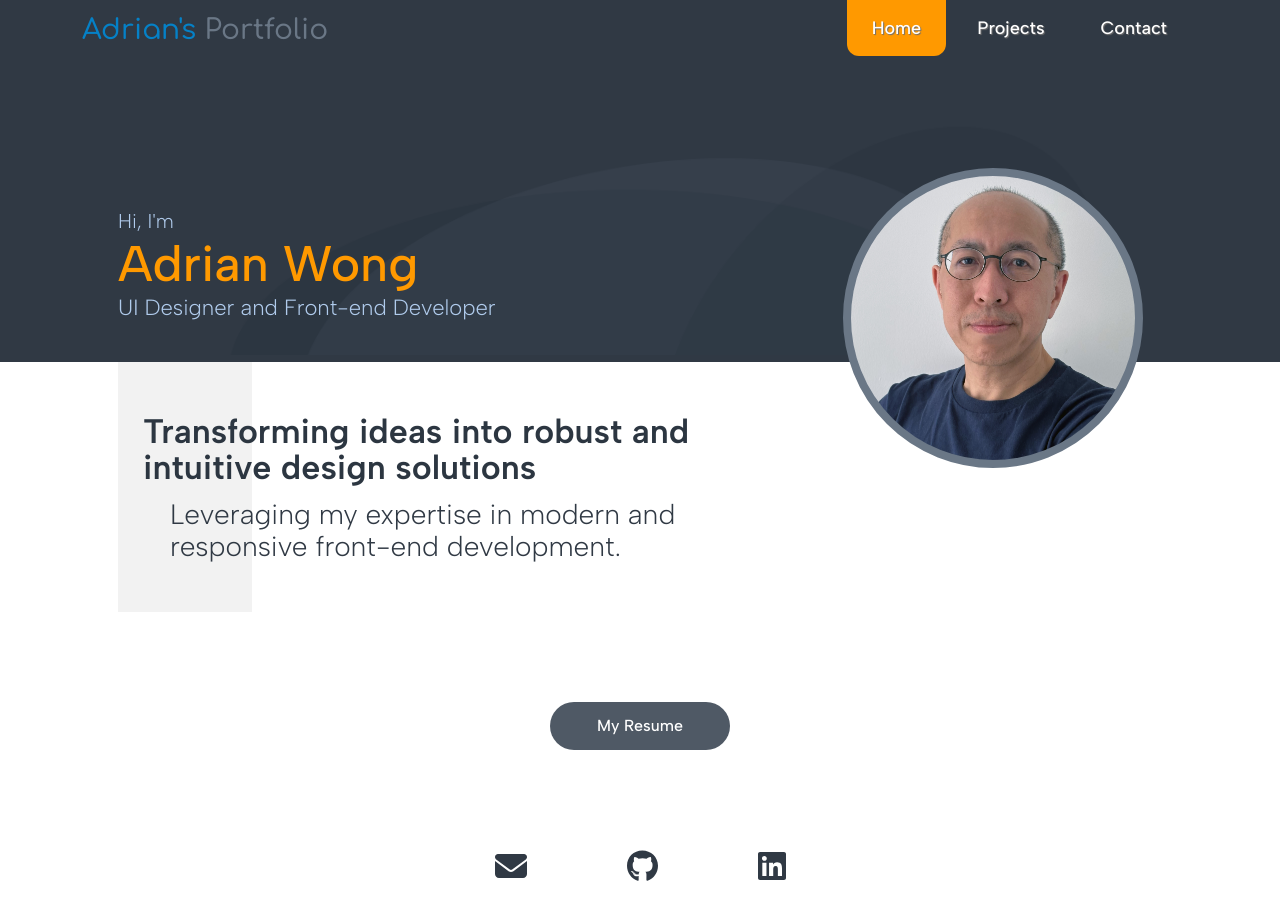
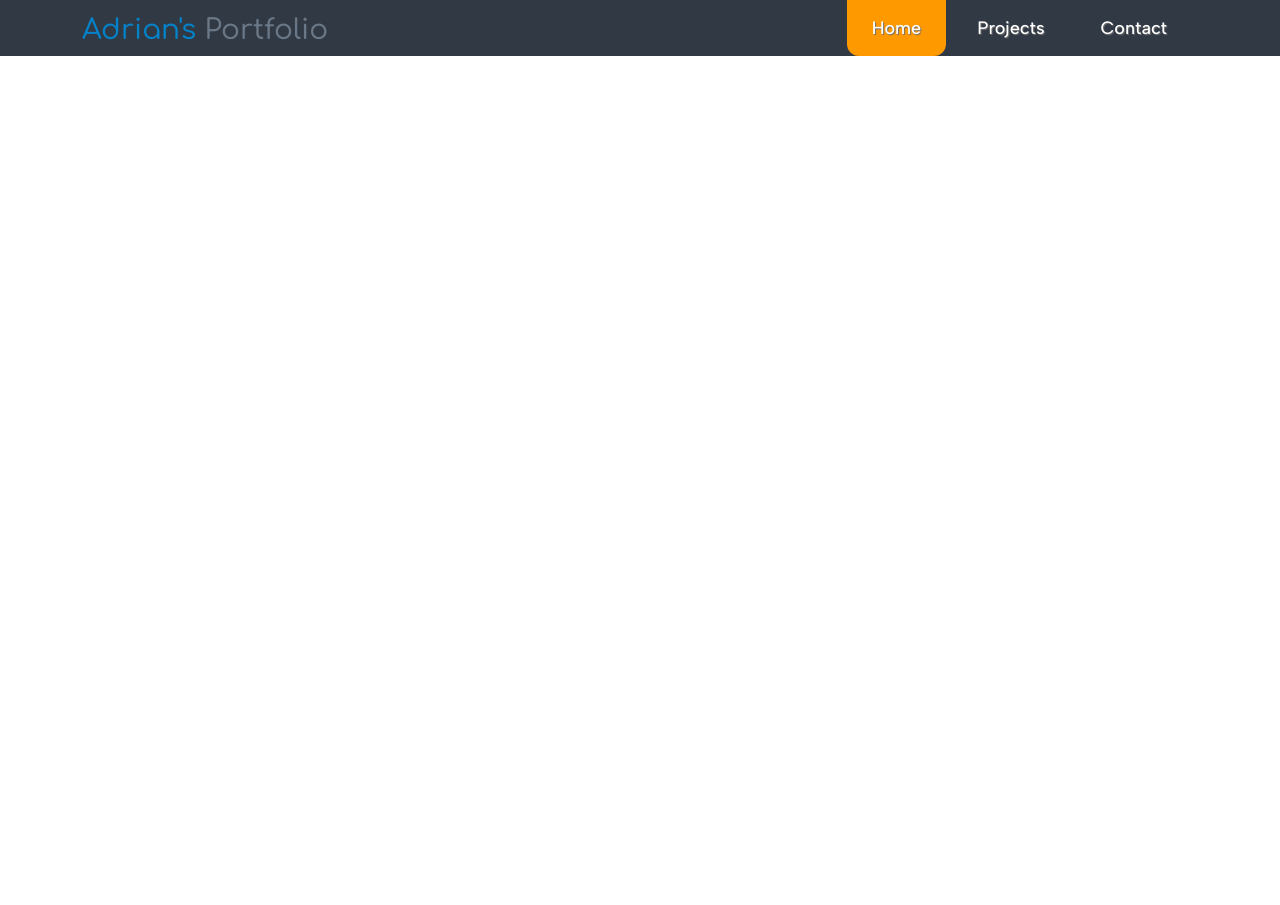
Before and after one commit to adriwg/Adrian-react-portfolio, a React (Create React App) app: page / in a window 1280 px wide. After the commit the page ends 800 px from the top, so only its background shows below. Built offline with nearby package versions, Linux system fonts and the light colour scheme.

Commit message:
Change Hashbrowser

```diff
--- a/src/App.js
+++ b/src/App.js
@@ -1,5 +1,5 @@
 import React from 'react';
-import { BrowserRouter as Router, Route, Routes } from 'react-router-dom';
+import { HashRouter as Router, Route, Routes } from 'react-router-dom';
 import Header from './components/Header';
 import Home from './components/Home';
 import Projects from './components/Projects';
@@ -17,7 +17,7 @@ function App() {
     <div>
       <Header />
       <Routes>
-        <Route path="/" element={<Home />} />
+        <Route path="/Adrian-react-portfolio" element={<Home />} />
         <Route path="projects" element={<Projects />} />
         <Route path="contact" element={<Contact />} />
       </Routes>
```
